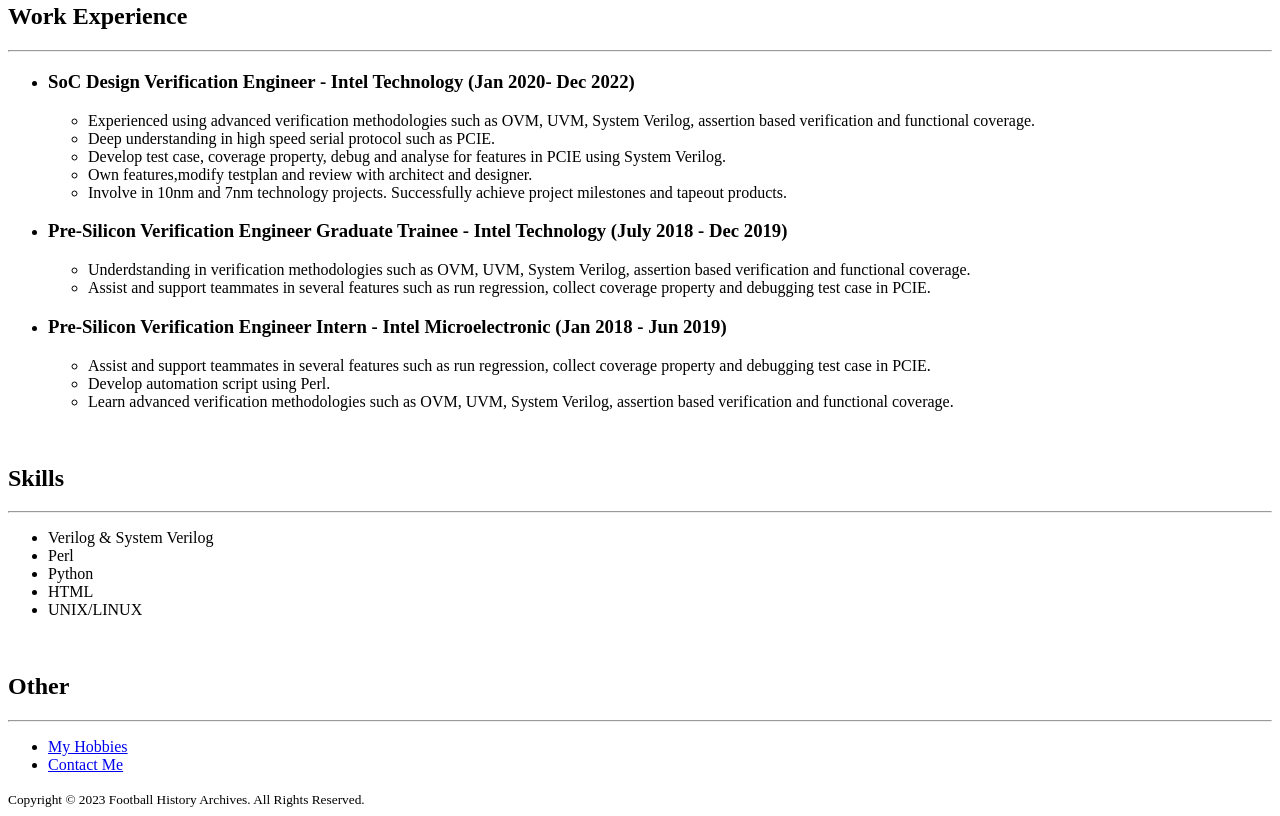
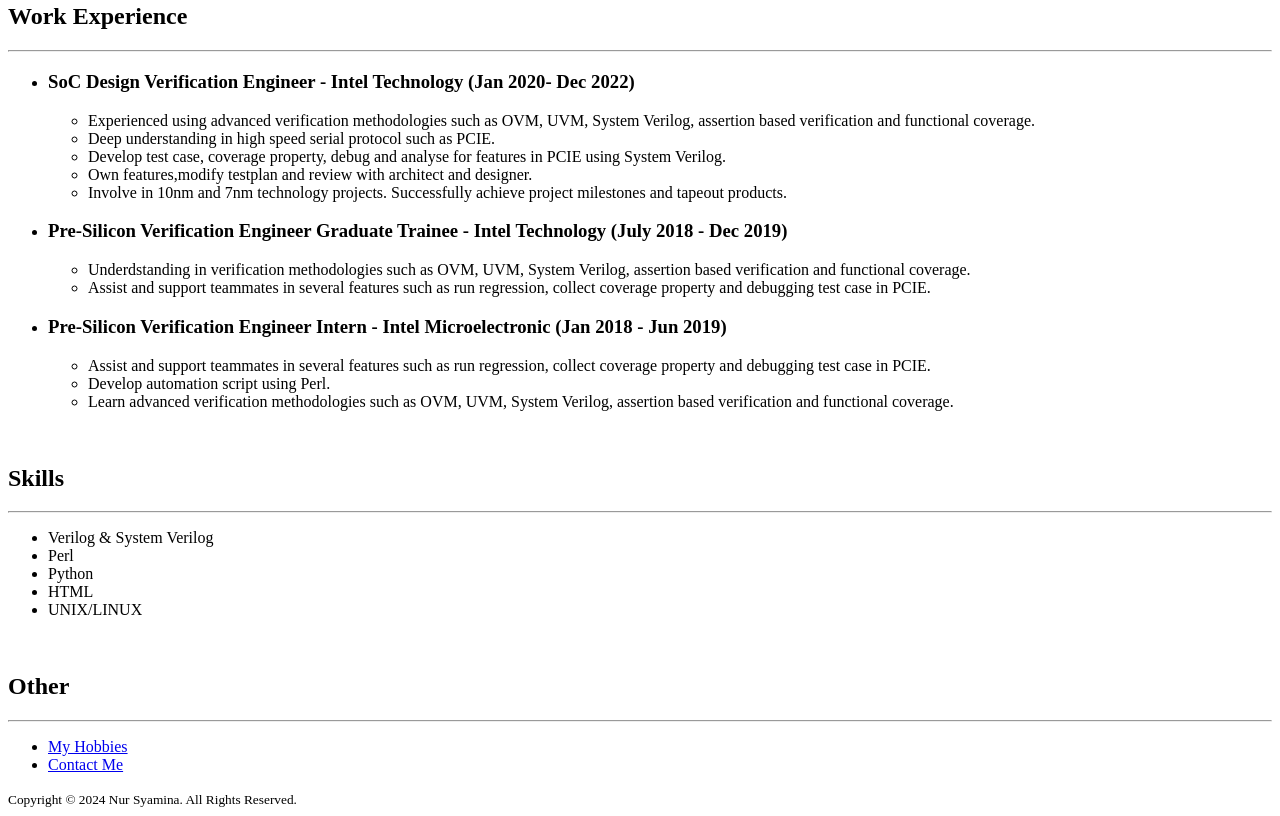
Before and after one commit to minasharif/html-capstoneproject1, a plain HTML site: page index.html in a window 1280 px wide. Shown: the part 598-1414 px from the top of the page. Drawn offline with Linux system fonts and the light colour scheme.

Commit message:
Update index.html

```diff
--- a/index.html
+++ b/index.html
@@ -71,7 +71,7 @@
         </ul>
         <footer>
            <small>
-             Copyright © 2023 Football History Archives. All Rights Reserved.
+             Copyright © 2024 Nur Syamina. All Rights Reserved.
            </small>
         </footer>
     </div>
```
